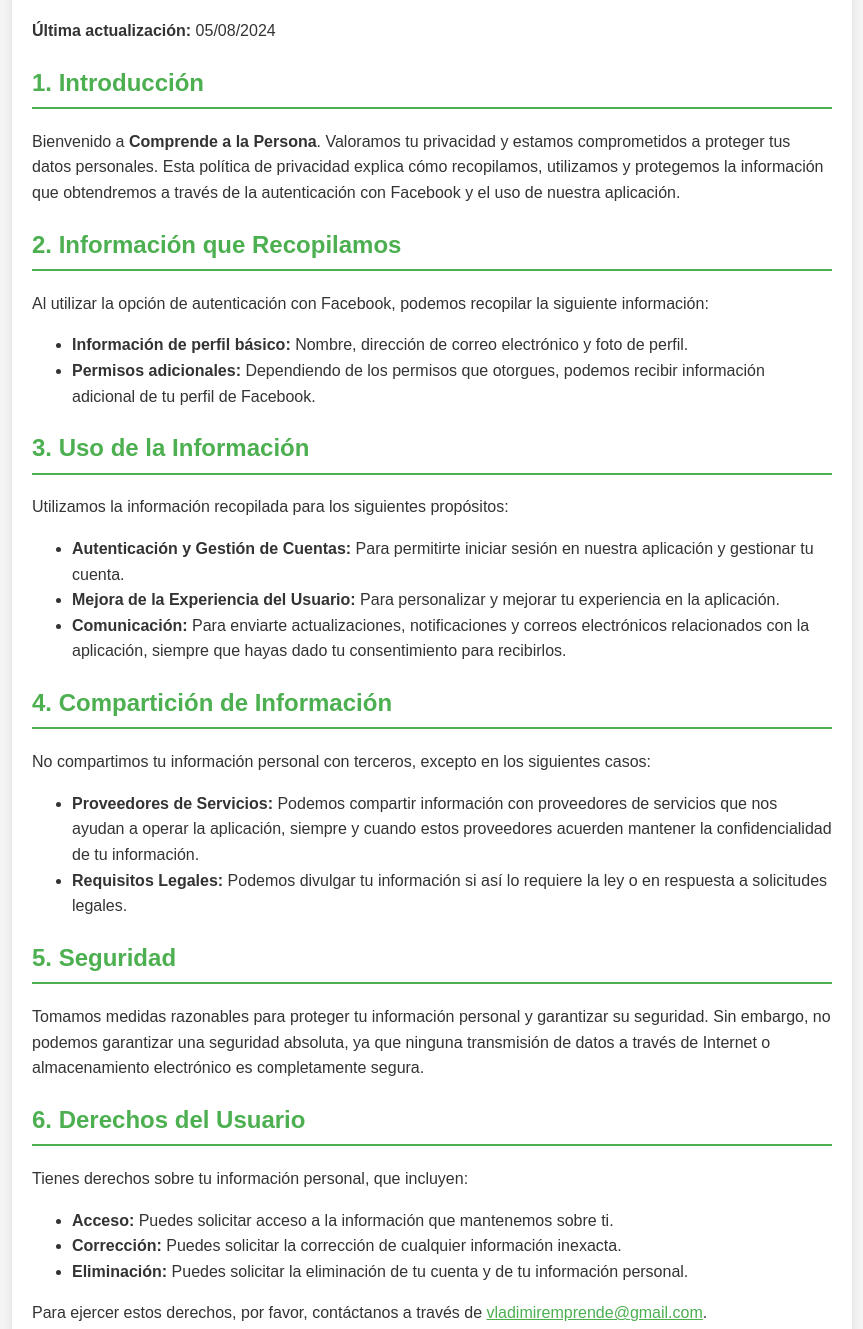
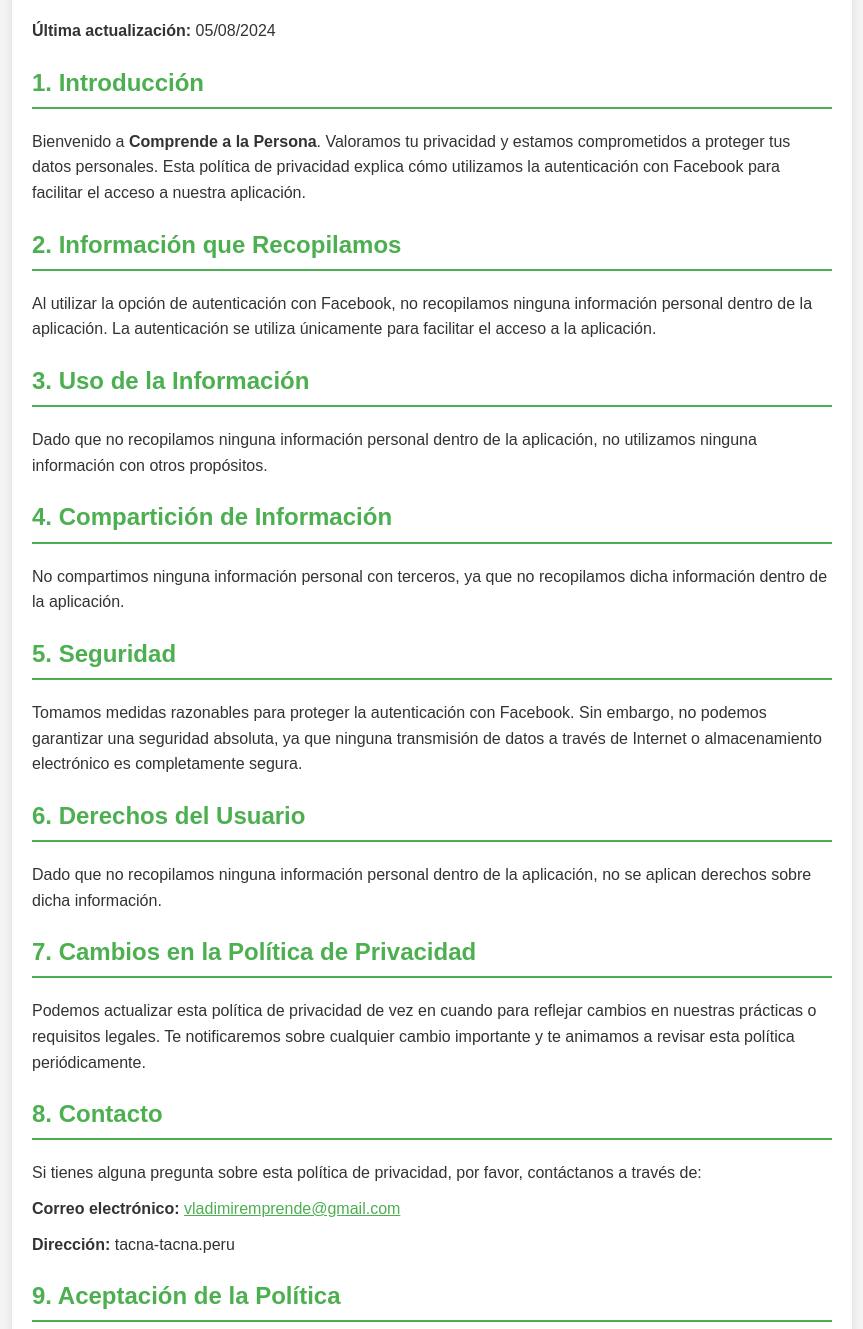
Before and after one commit to vladimir202426/politicasdeprovacidad, a plain HTML site: page index.html in a window 1280 px wide. Shown: the part 146-1475 px from the top of the page, without its empty margins (208-1071 px from the left). Drawn offline with Linux system fonts and the light colour scheme.

Commit message:
Update index.html

```diff
--- a/index.html
+++ b/index.html
@@ -49,47 +49,28 @@
         <p><strong>Última actualización:</strong> 05/08/2024</p>
 
         <h2>1. Introducción</h2>
-        <p>Bienvenido a <strong>Comprende a la Persona</strong>. Valoramos tu privacidad y estamos comprometidos a proteger tus datos personales. Esta política de privacidad explica cómo recopilamos, utilizamos y protegemos la información que obtendremos a través de la autenticación con Facebook y el uso de nuestra aplicación.</p>
+        <p>Bienvenido a <strong>Comprende a la Persona</strong>. Valoramos tu privacidad y estamos comprometidos a proteger tus datos personales. Esta política de privacidad explica cómo utilizamos la autenticación con Facebook para facilitar el acceso a nuestra aplicación.</p>
 
         <h2>2. Información que Recopilamos</h2>
-        <p>Al utilizar la opción de autenticación con Facebook, podemos recopilar la siguiente información:</p>
-        <ul>
-            <li><strong>Información de perfil básico:</strong> Nombre, dirección de correo electrónico y foto de perfil.</li>
-            <li><strong>Permisos adicionales:</strong> Dependiendo de los permisos que otorgues, podemos recibir información adicional de tu perfil de Facebook.</li>
-        </ul>
+        <p>Al utilizar la opción de autenticación con Facebook, no recopilamos ninguna información personal dentro de la aplicación. La autenticación se utiliza únicamente para facilitar el acceso a la aplicación.</p>
 
         <h2>3. Uso de la Información</h2>
-        <p>Utilizamos la información recopilada para los siguientes propósitos:</p>
-        <ul>
-            <li><strong>Autenticación y Gestión de Cuentas:</strong> Para permitirte iniciar sesión en nuestra aplicación y gestionar tu cuenta.</li>
-            <li><strong>Mejora de la Experiencia del Usuario:</strong> Para personalizar y mejorar tu experiencia en la aplicación.</li>
-            <li><strong>Comunicación:</strong> Para enviarte actualizaciones, notificaciones y correos electrónicos relacionados con la aplicación, siempre que hayas dado tu consentimiento para recibirlos.</li>
-        </ul>
+        <p>Dado que no recopilamos ninguna información personal dentro de la aplicación, no utilizamos ninguna información con otros propósitos.</p>
 
         <h2>4. Compartición de Información</h2>
-        <p>No compartimos tu información personal con terceros, excepto en los siguientes casos:</p>
-        <ul>
-            <li><strong>Proveedores de Servicios:</strong> Podemos compartir información con proveedores de servicios que nos ayudan a operar la aplicación, siempre y cuando estos proveedores acuerden mantener la confidencialidad de tu información.</li>
-            <li><strong>Requisitos Legales:</strong> Podemos divulgar tu información si así lo requiere la ley o en respuesta a solicitudes legales.</li>
-        </ul>
+        <p>No compartimos ninguna información personal con terceros, ya que no recopilamos dicha información dentro de la aplicación.</p>
 
         <h2>5. Seguridad</h2>
-        <p>Tomamos medidas razonables para proteger tu información personal y garantizar su seguridad. Sin embargo, no podemos garantizar una seguridad absoluta, ya que ninguna transmisión de datos a través de Internet o almacenamiento electrónico es completamente segura.</p>
+        <p>Tomamos medidas razonables para proteger la autenticación con Facebook. Sin embargo, no podemos garantizar una seguridad absoluta, ya que ninguna transmisión de datos a través de Internet o almacenamiento electrónico es completamente segura.</p>
 
         <h2>6. Derechos del Usuario</h2>
-        <p>Tienes derechos sobre tu información personal, que incluyen:</p>
-        <ul>
-            <li><strong>Acceso:</strong> Puedes solicitar acceso a la información que mantenemos sobre ti.</li>
-            <li><strong>Corrección:</strong> Puedes solicitar la corrección de cualquier información inexacta.</li>
-            <li><strong>Eliminación:</strong> Puedes solicitar la eliminación de tu cuenta y de tu información personal.</li>
-        </ul>
-        <p>Para ejercer estos derechos, por favor, contáctanos a través de <a href="mailto:vladimiremprende@gmail.com">vladimiremprende@gmail.com</a>.</p>
+        <p>Dado que no recopilamos ninguna información personal dentro de la aplicación, no se aplican derechos sobre dicha información.</p>
 
         <h2>7. Cambios en la Política de Privacidad</h2>
         <p>Podemos actualizar esta política de privacidad de vez en cuando para reflejar cambios en nuestras prácticas o requisitos legales. Te notificaremos sobre cualquier cambio importante y te animamos a revisar esta política periódicamente.</p>
 
         <h2>8. Contacto</h2>
-        <p>Si tienes alguna pregunta sobre esta política de privacidad o sobre cómo manejamos tus datos, por favor, contáctanos a través de:</p>
+        <p>Si tienes alguna pregunta sobre esta política de privacidad, por favor, contáctanos a través de:</p>
         <p><strong>Correo electrónico:</strong> <a href="mailto:vladimiremprende@gmail.com">vladimiremprende@gmail.com</a></p>
         <p><strong>Dirección:</strong> tacna-tacna.peru</p>
 
```
